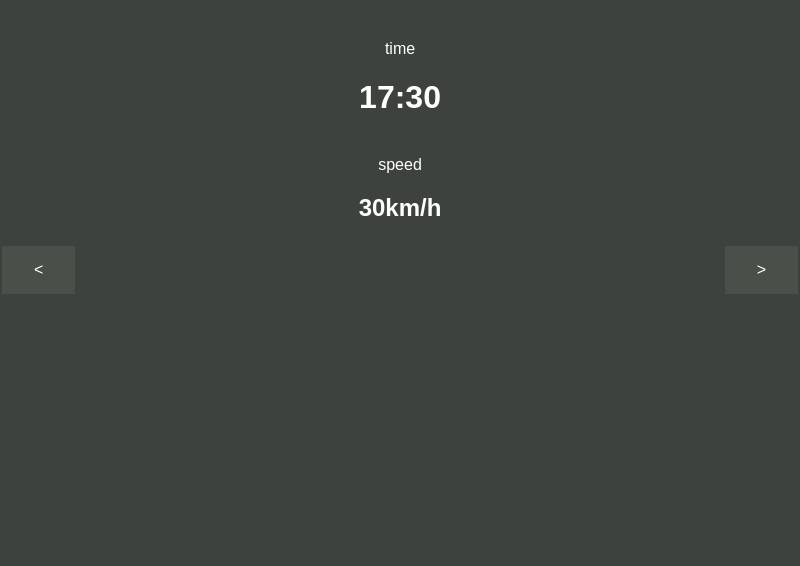
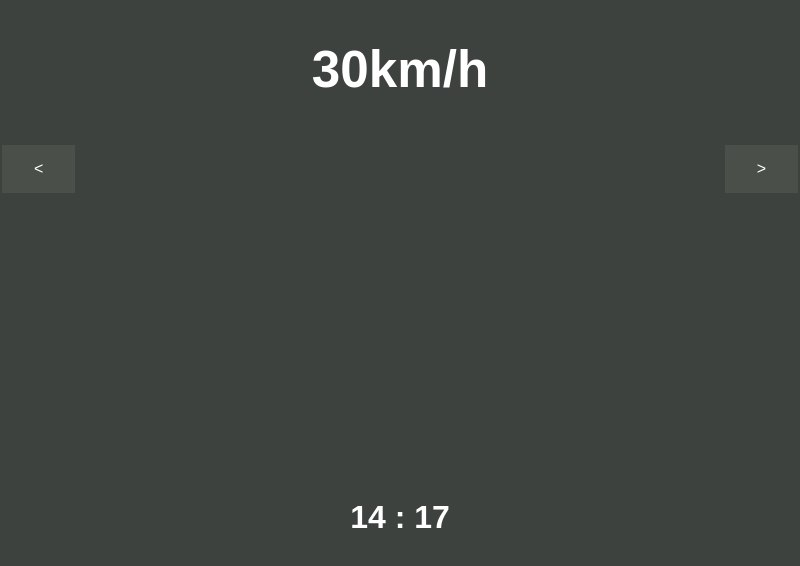
Before and after one commit to VayerMaking/cloudsinmagenta, an Electron app: page web_app/smike.html in a window 800 px wide. Drawn offline with Linux system fonts and the light colour scheme.

Commit message:
adding clock

```diff
--- a/web_app/index.js
+++ b/web_app/index.js
@@ -1,4 +1,6 @@
 const { app, BrowserWindow } = require('electron')
+
+let mainWindow;
 
 function createWindow () {
   const win = new BrowserWindow({
@@ -14,7 +16,9 @@ function createWindow () {
   //win.webContents.openDevTools()
 }
 
-app.whenReady().then(createWindow)
+app.on("ready", ()=>{
+  createWindow();
+})
 
 app.on('window-all-closed', () => {
   if (process.platform !== 'darwin') {
--- a/web_app/render.js
+++ b/web_app/render.js
@@ -0,0 +1,24 @@
+
+function time() {
+    var time = new Date()
+    var hrs = time.getHours()
+    var min = time.getMinutes()
+
+    if(hrs == 0){
+        hrs = 12;
+    }
+    if(hrs < 12){
+        hrs = '0' + hrs
+    }
+    if(min < 10){
+        min = '0' + min
+    }
+    if(min == 0){
+        min = '00'
+    }
+
+    document.getElementById('d01').innerHTML=hrs;
+    document.getElementById('d02').innerHTML=min;
+}
+time();
+setInterval(time,10000);
--- a/web_app/smike.html
+++ b/web_app/smike.html
@@ -1,53 +1,22 @@
 <html>
+<head>
+	<title>Smike</title>
+	<link rel="stylesheet" href="style.css">
 
-<head>
-	<title>smike</title>
-	<style>
-		body {
-			margin: auto;
-			background-attachment: fixed;
-			color: white;
-			background-color: #3e423e;
-			font-family: Arial, Helvetica, sans-serif;
-		}
-
-		h1 {
-			text-align: center;
-			text-transform: uppercase;
-		}
-
-		h2 {
-			text-align: center;
-		}
-
-		p {
-			margin-top: 5%;
-			text-align: center;
-		}
-
-		.button {
-			background-color: #4a4f4a;
-			border: none;
-			color: white;
-			margin: 4px 2px;
-			text-align: center;
-			text-decoration: none;
-			font-size: 16px;
-			cursor: pointer;
-			padding: 15px 32px;
-		}
-		.bright{float:right;}
-		.bleft{float:left;}
-	</style>
+	<script defer src="render.js"></script>
 </head>
 
 <body>
-	<p>time</p>
-	<h1>17:30</h1>
-	<p>speed</p>
-	<h2>30km/h</h2>
+	<h2 class="speed">30km/h</h1>
+
 	<button class="button bright">></button>
 	<button class="button bleft"><</button>
+
+	<div class="tag">
+		<h1>
+		<span id="d01"></span> : <span id="d02"></span>
+	</h1>
+	</div>
 </body>
 
 </html>
--- /dev/null
+++ b/web_app/style.css
@@ -0,0 +1,42 @@
+body {
+    margin: auto;
+    background-attachment: fixed;
+    color: white;
+    background-color: #3e423e;
+    font-family: Arial, Helvetica, sans-serif;
+    text-align: center;
+}
+
+h1 {
+    text-align: center;
+    text-transform: uppercase;
+}
+.tag {
+    margin-top: 50%;
+    text-align: center;
+    text-transform: uppercase;
+}
+.speed {
+    font-size: 320%;
+    margin-top: 5%;
+}
+
+
+.button {
+    background-color: #4a4f4a;
+    border: none;
+    color: white;
+    margin: 4px 2px;
+    text-align: center;
+    text-decoration: none;
+    font-size: 16px;
+    cursor: pointer;
+    padding: 15px 32px;
+}
+.bright{float:right;}
+.bleft{float:left;}
+
+span {
+    text-align: center;
+    text-transform: uppercase;
+}
```
Also changed, not shown: web_app/index.html (deleted, +0 -13 lines), web_app/index.css (deleted).
